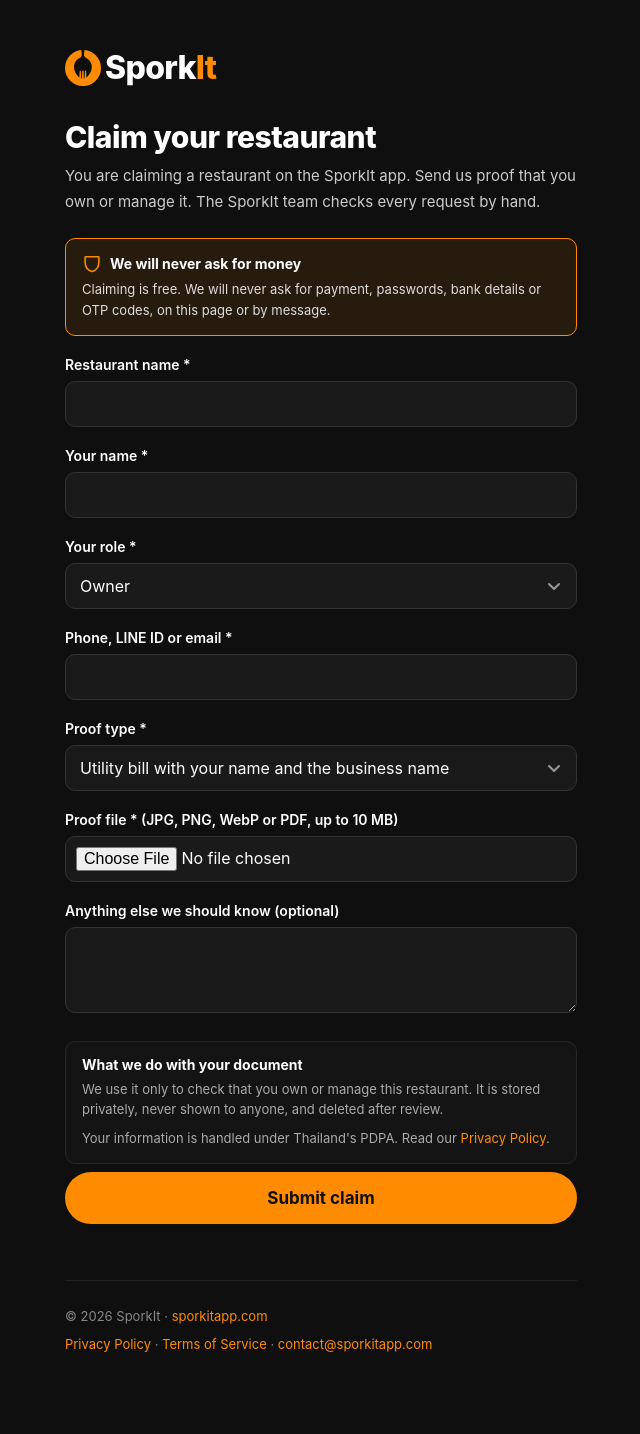
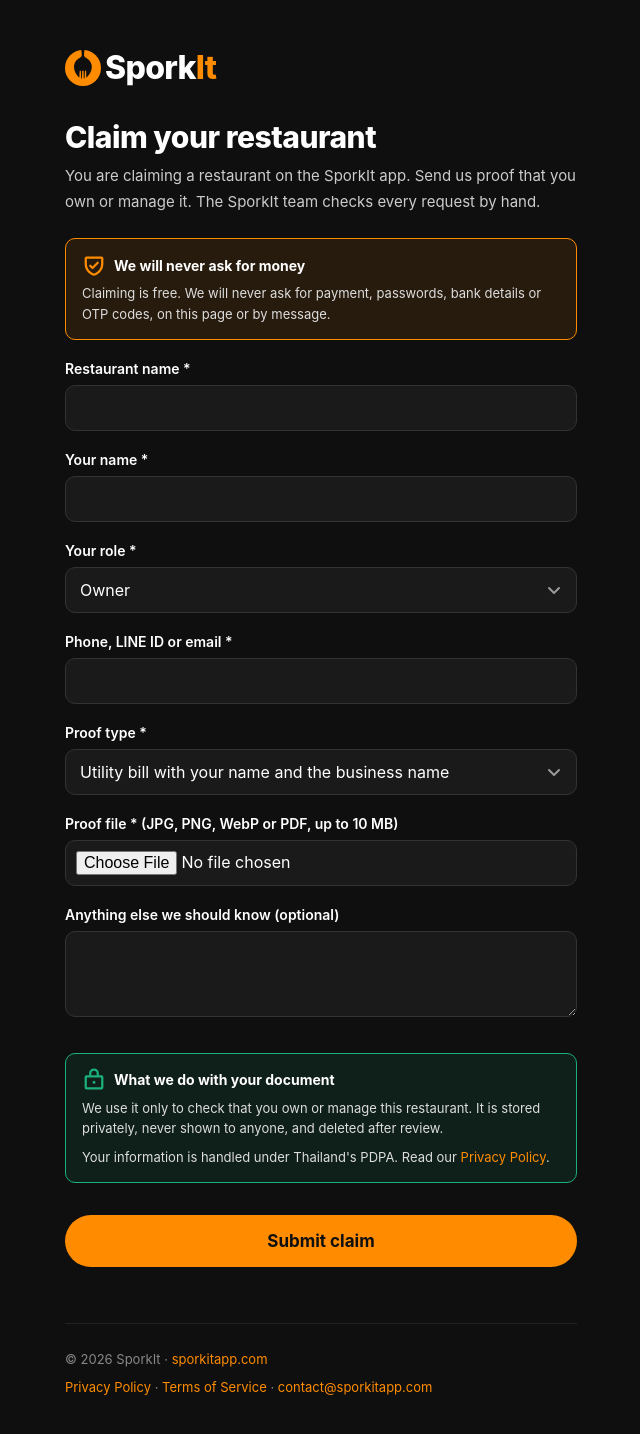
Before and after one commit to zaksanguan/sporkit-web, a Next.js app: page /claim in a window 1280 px wide. Shown: the top 1434 px of the page, without its empty margins (319-959 px from the left). Built offline with nearby package versions, Linux system fonts and the light colour scheme; no server answers.

Commit message:
Claim page: shield-check and lock icons, green document banner, even spacing
Co-Authored-By: Claude Sonnet 5.5 <noreply@anthropic.com>
Claude-Session: https://claude.ai/code/session_01GqWuSAHCDjWUiYYiEFH8tH

```diff
--- a/components/ClaimForm.tsx
+++ b/components/ClaimForm.tsx
@@ -87,9 +87,7 @@ export default function ClaimForm({ restaurantId, restaurantName }: { restaurant
       <p>You are claiming a restaurant on the SporkIt app. Send us proof that you own or manage it. The SporkIt team checks every request by hand.</p>
       <div className="trust warn">
         <h3>
-          <svg width="20" height="20" viewBox="0 0 256 256" fill="none" stroke="#FF8C00" strokeWidth="20" strokeLinecap="round" strokeLinejoin="round" aria-hidden="true">
-            <path d="M40 114.7V56a8 8 0 0 1 8-8h160a8 8 0 0 1 8 8v58.7c0 84-54.3 111.2-83.2 120.8a7.8 7.8 0 0 1-5.6 0C94.3 225.9 40 198.7 40 114.7Z" />
-          </svg>
+          <svg width="24" height="24" viewBox="0 0 256 256" fill="#FF8C00" aria-hidden="true"><path d="M208 36H48a20 20 0 0 0-20 20v56c0 54.29 26.32 87.22 48.4 105.29 23.71 19.39 47.44 26 48.44 26.29a12.1 12.1 0 0 0 6.32 0c1-.28 24.73-6.9 48.44-26.29 22.08-18.07 48.4-51 48.4-105.29V56a20 20 0 0 0-20-20m-4 76c0 35.71-13.09 64.69-38.91 86.15A126.3 126.3 0 0 1 128 219.38a126.1 126.1 0 0 1-37.09-21.23C65.09 176.69 52 147.71 52 112V60h152ZM79.51 144.49a12 12 0 1 1 17-17L112 143l47.51-47.52a12 12 0 0 1 17 17l-56 56a12 12 0 0 1-17 0Z" /></svg>
           We will never ask for money
         </h3>
         <p>Claiming is free. We will never ask for payment, passwords, bank details or OTP codes, on this page or by message.</p>
@@ -136,8 +134,11 @@ export default function ClaimForm({ restaurantId, restaurantName }: { restaurant
       {/* Honeypot: hidden from people, bots fill it */}
       <input name="website" tabIndex={-1} autoComplete="off" aria-hidden="true" style={{ position: 'absolute', left: '-9999px' }} />
 
-      <div className="trust">
-        <h3>What we do with your document</h3>
+      <div className="trust ok">
+        <h3>
+          <svg width="24" height="24" viewBox="0 0 256 256" fill="#1BAF7A" aria-hidden="true"><path d="M208 76h-28V56a52 52 0 0 0-104 0v20H48a20 20 0 0 0-20 20v112a20 20 0 0 0 20 20h160a20 20 0 0 0 20-20V96a20 20 0 0 0-20-20M100 56a28 28 0 0 1 56 0v20h-56Zm104 148H52V100h152Zm-60-52a16 16 0 1 1-16-16 16 16 0 0 1 16 16" /></svg>
+          What we do with your document
+        </h3>
         <p>We use it only to check that you own or manage this restaurant. It is stored privately, never shown to anyone, and deleted after review.</p>
         <p>Your information is handled under Thailand's PDPA. Read our <a href="/privacy">Privacy Policy</a>.</p>
       </div>
```
Also changed, not shown: app/claim/page.tsx (+5 -3 lines).
